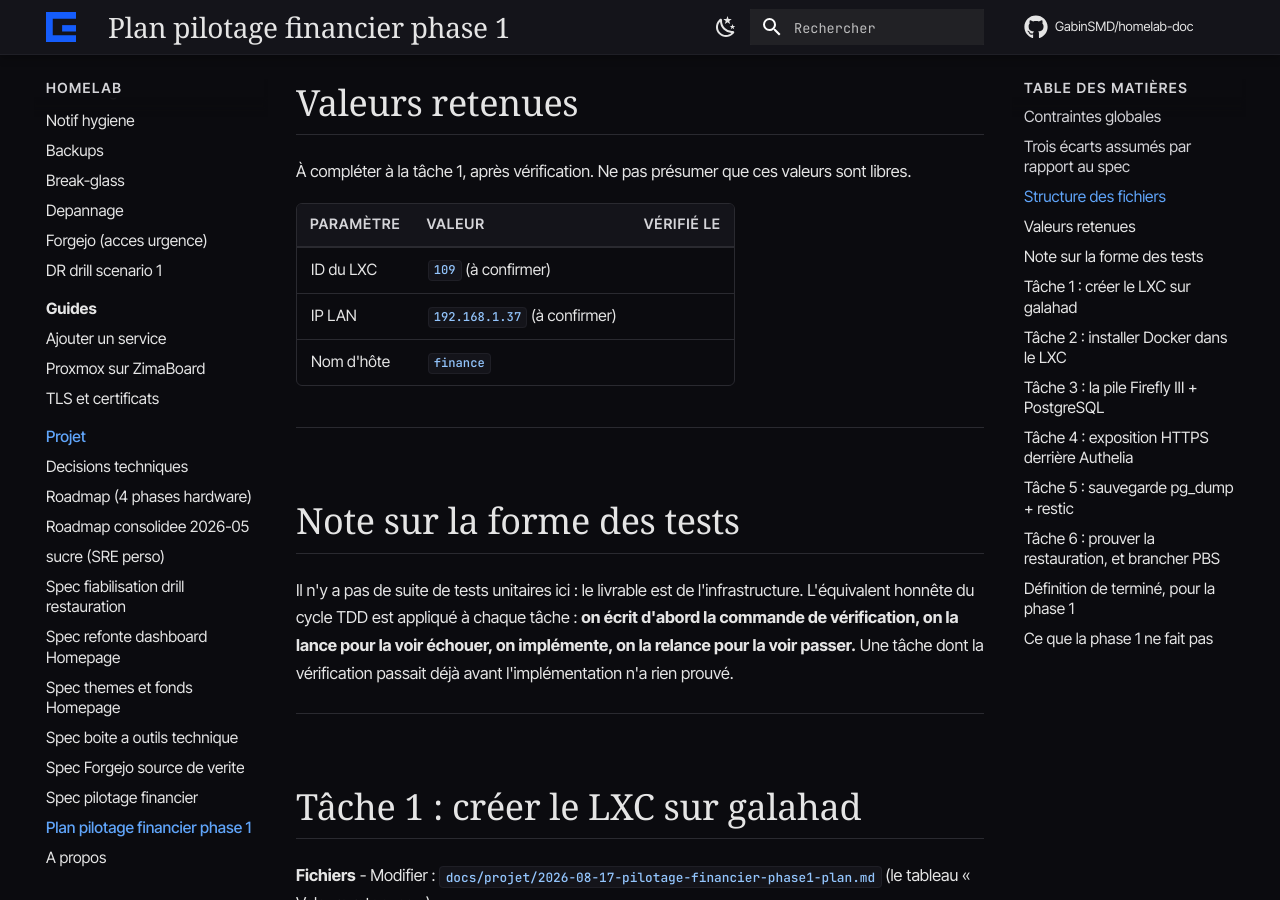
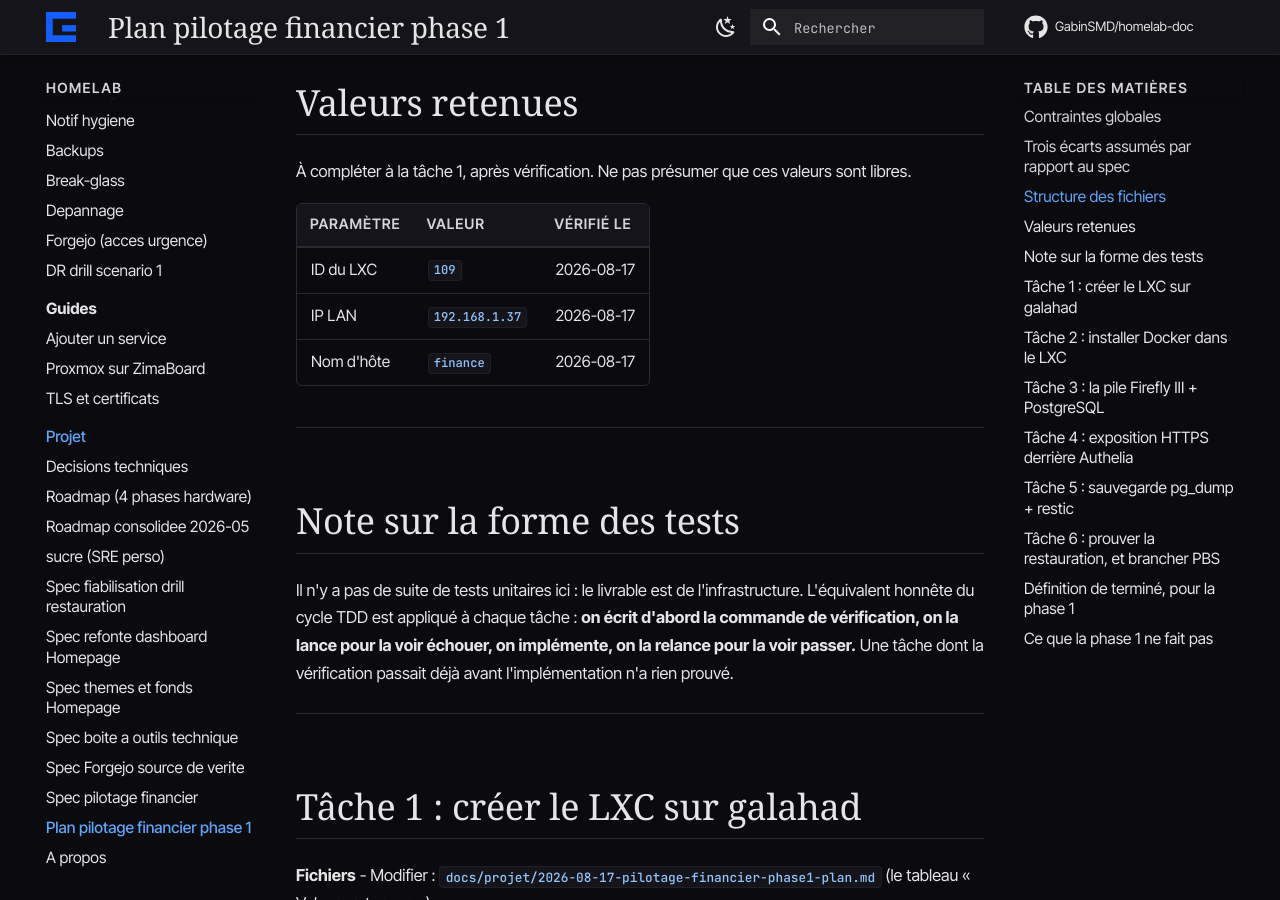
Before and after one commit to GabinSMD/homelab-doc, an MkDocs documentation site: the page built from docs/projet/2026-08-17-pilotage-financier-phase1-plan.md, in a window 1280 px wide and 900 px high, scrolled down 2477 px. Built offline with MkDocs 1.6.1 and Material for MkDocs 9.7.7, drawn with Linux system fonts in a browser that asks for light colours; some web fonts are replaced; comment, search, counter and statistics services are not loaded.

Commit message:
docs(projet): consigner ID et IP du LXC finance
LXC 109 finance créé sur galahad, IP 192.168.1.37 (192.168.1.34 indicative
déjà prise par LXC 106 pulse). Valeurs vérifiées le 2026-08-17.

Co-Authored-By: Claude Opus 5 (1M context) <noreply@anthropic.com>

```diff
--- a/docs/projet/2026-08-17-pilotage-financier-phase1-plan.md
+++ b/docs/projet/2026-08-17-pilotage-financier-phase1-plan.md
@@ -78,9 +78,9 @@ valeurs sont libres.
 
 | Paramètre | Valeur | Vérifié le |
 |---|---|---|
-| ID du LXC | `109` (à confirmer) | |
-| IP LAN | `192.168.1.37` (à confirmer) | |
-| Nom d'hôte | `finance` | |
+| ID du LXC | `109` | 2026-08-17 |
+| IP LAN | `192.168.1.37` | 2026-08-17 |
+| Nom d'hôte | `finance` | 2026-08-17 |
 
 ---
 
```
